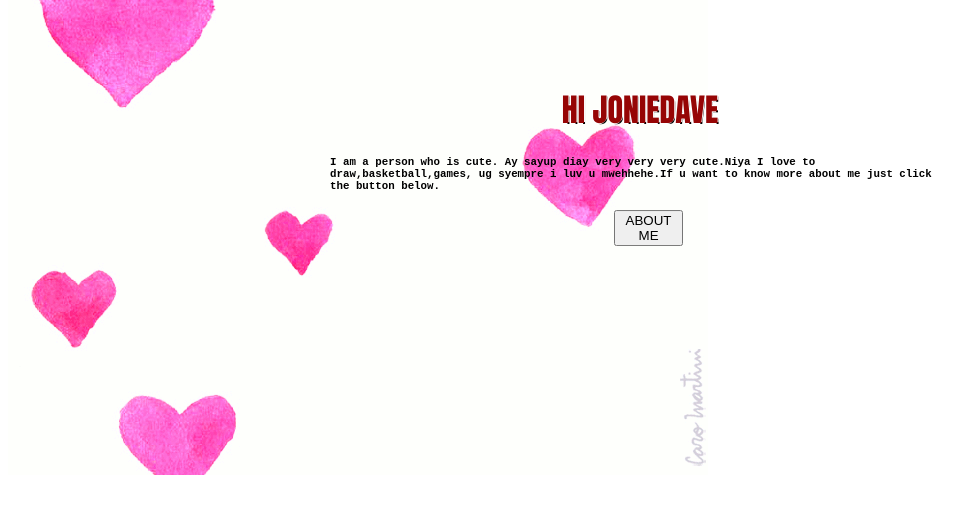
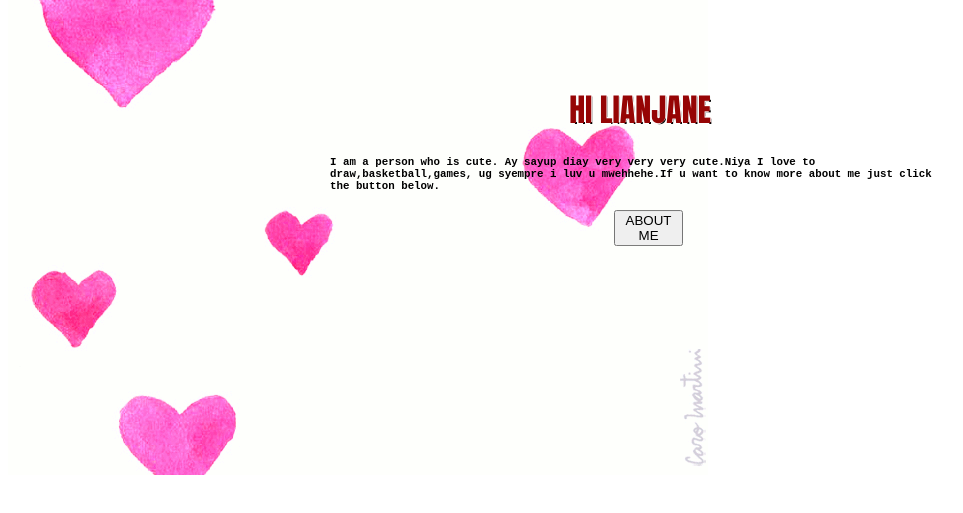
Before and after one commit to BREEZYXDEV/143, a plain HTML site: page index.html in a window 1280 px wide. Shown: the part 233-746 px from the top of the page, without its empty margins (0-963 px from the left). Drawn offline with Linux system fonts and the light colour scheme.

Commit message:
Update index.html

```diff
--- a/index.html
+++ b/index.html
@@ -9,7 +9,7 @@
         <img id="background" src="Images/heart-gif.gif" alt="heart gif background" width="cover">
         <div class="content">
         <img class="wave" src="Images/wavr.gif" alt="waving" width="200vw">
-        <h1>HI JONIEDAVE</h1>
+        <h1>HI LIANJANE</h1>
         <h5>I am a person who is cute. Ay sayup diay very very very cute.Niya I love to draw,basketball,games, ug syempre i luv u mwehhehe.If u want to know more about me just click the button below.</h5>
          <a href="interested.html"><button>ABOUT ME</button></a>
       </div>
```
